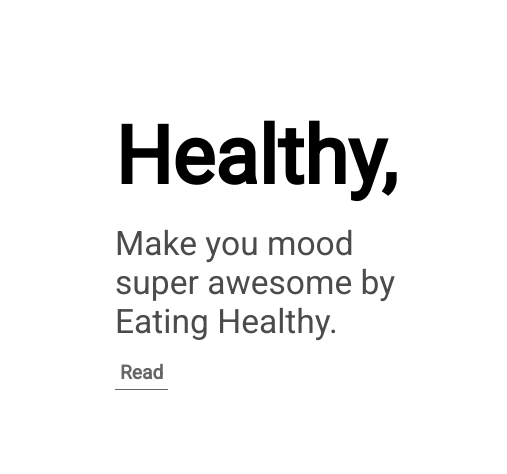
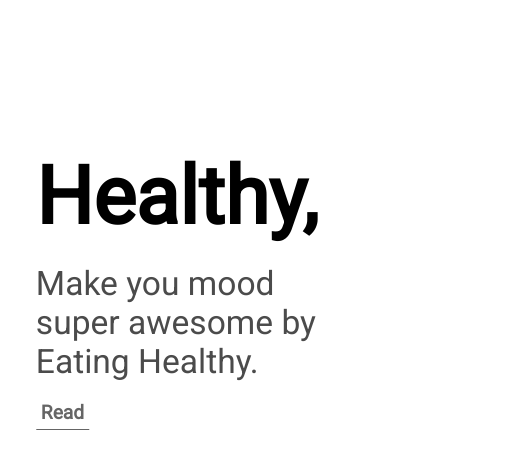
Before and after one commit to naviny058/front-end-learning, a plain HTML site: page 8_landing_page/index.html in a window 1280 px wide. Shown: the part 153-627 px from the top of the page, 0-507 px from the left. Drawn offline with nearby package versions, Linux system fonts and the light colour scheme.

Commit message:
Update style.css

```diff
--- a/8_landing_page/style.css
+++ b/8_landing_page/style.css
@@ -28,8 +28,8 @@ body {
 
 .left .content {
     position: absolute;
-    top: 50%;
-    left: 50%;
+       top: 55%;
+        left: 38%;
     transform: translate(-50%, -50%);
 }
 
```
